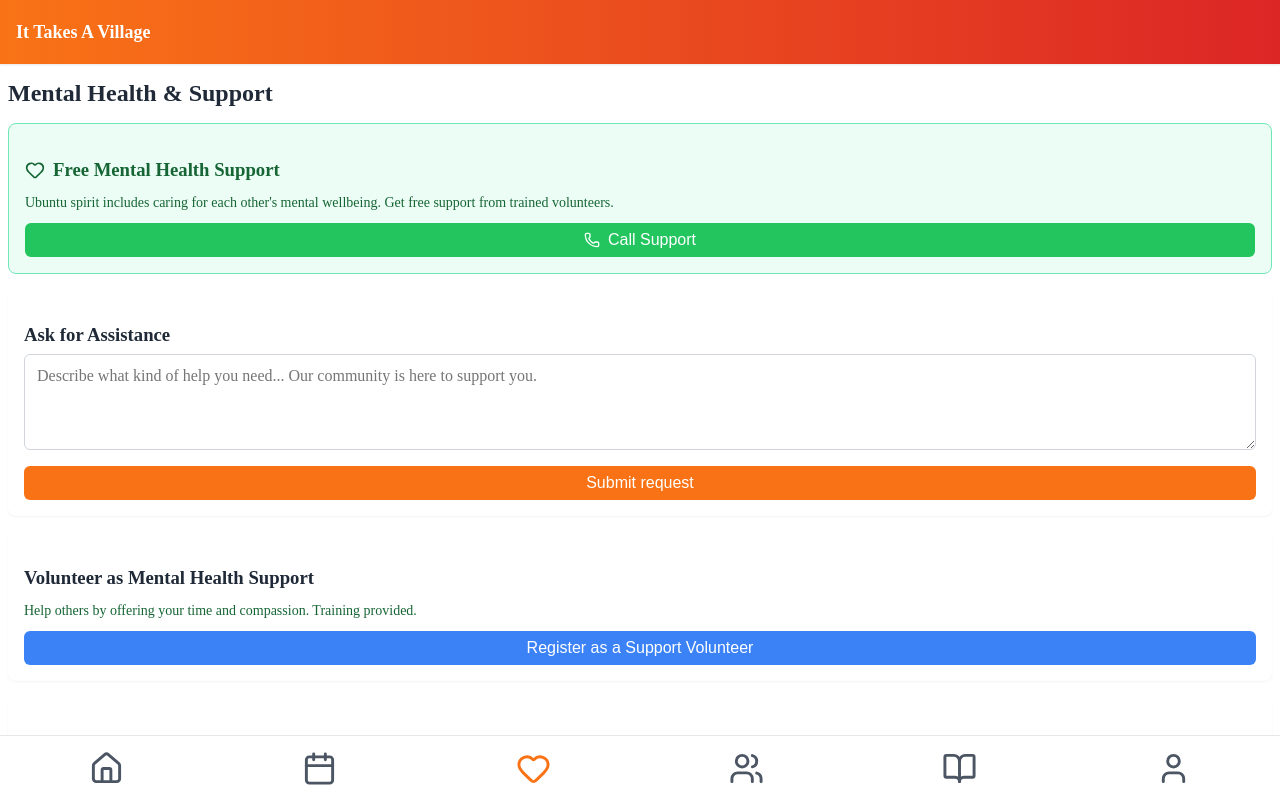
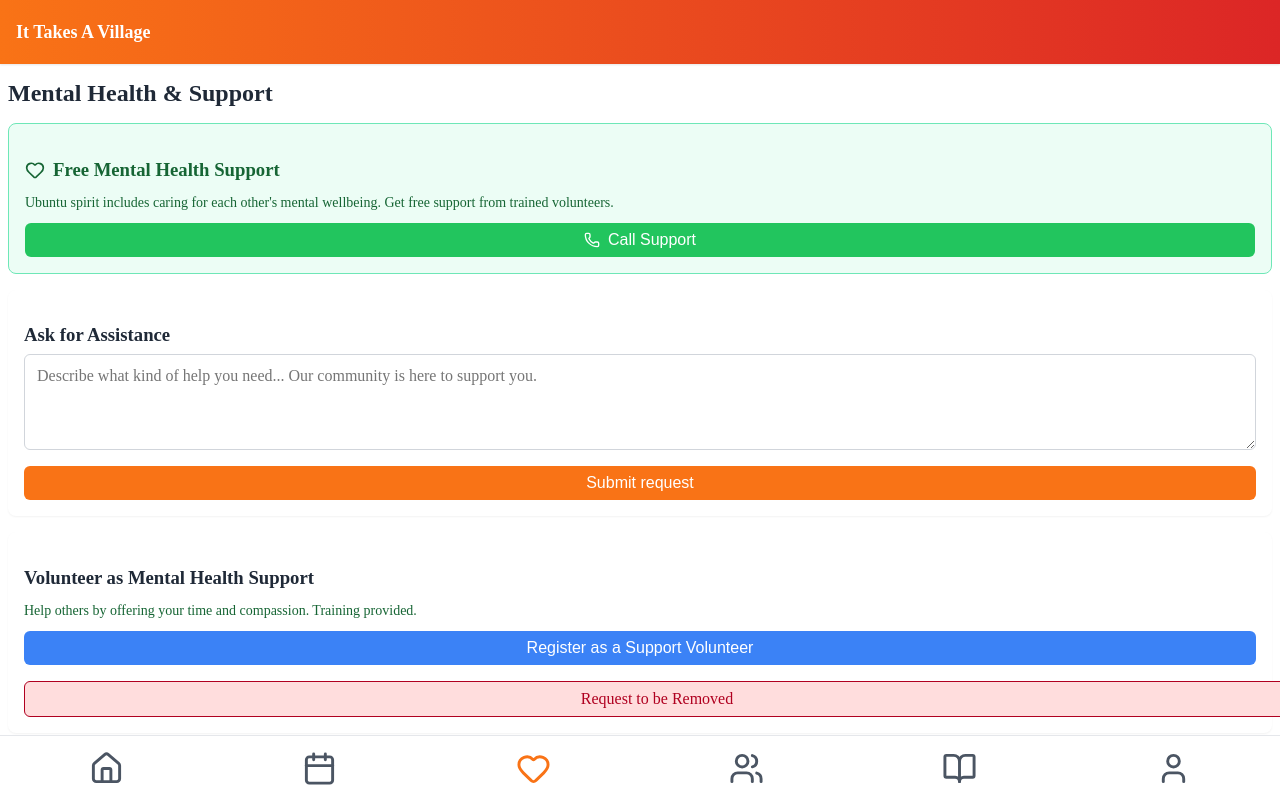
Before and after one commit to Teekay1702/Community-Hub, a React (Vite) app: page /support in a window 1280 px wide. Shown: the top 798 px of the page. Built offline with nearby package versions, Linux system fonts and the light colour scheme; no server answers; the database is empty.

Commit message:
added request to be removed button

```diff
--- a/src/Components/Pages/SupportPage/SupportPage.css
+++ b/src/Components/Pages/SupportPage/SupportPage.css
@@ -214,3 +214,20 @@
   border: 1px solid #ccc;
   border-radius: 5px;
 }
+.btn-request-remove {
+  background-color: #ffdddd;
+  color: #b00020;
+  padding: 0.5rem 1rem;
+  margin-top: 1rem;
+  border: 1px solid #b00020;
+  border-radius: 6px;
+  text-decoration: none;
+  display: inline-block;
+  transition: background-color 0.2s ease;
+  width: 100%;
+  text-align: center;
+}
+
+.btn-request-remove:hover {
+  background-color: #ffe5e5;
+}
--- a/src/Components/Pages/SupportPage/SupportPage.jsx
+++ b/src/Components/Pages/SupportPage/SupportPage.jsx
@@ -3,6 +3,7 @@ import { Heart, Phone } from 'lucide-react';
 import { createUserWithEmailAndPassword } from 'firebase/auth';
 import { auth, db } from '../../Data/firebase'; // ✅ Import db from your firebase config
 import { setDoc, doc } from 'firebase/firestore'; // ✅ Firestore functions
+import { Link } from 'react-router-dom';
 import './SupportPage.css';
 
 const SupportPage = () => {
@@ -68,9 +69,14 @@ const SupportPage = () => {
         </p>
 
         {!showForm ? (
-          <button className="btn become-volunteer" onClick={() => setShowForm(true)}>
-            Register as a Support Volunteer
-          </button>
+          <>
+            <button className="btn become-volunteer" onClick={() => setShowForm(true)}>
+              Register as a Support Volunteer
+            </button>
+            <Link to="/profile" className="btn-request-remove">
+              Request to be Removed
+            </Link>
+          </>
         ) : (
           <div className="volunteer-form">
             <input
@@ -90,12 +96,16 @@ const SupportPage = () => {
             <button className="btn-submit-volunteer" onClick={handleVolunteerSignup}>
               Submit Registration
             </button>
-            <button className="btn-cancel-volunteer" onClick={() => setShowForm(false)}>
+            <button className="btn become-volunteer" onClick={() => setShowForm(false)}>
               Cancel
             </button>
+            <Link to="/profile" className="btn-request-remove">
+              Request to be Removed
+            </Link>
           </div>
         )}
       </section>
+
 
       <section className="recent-requests">
         <h3 className="section-title">Recent Support Requests</h3>
```
